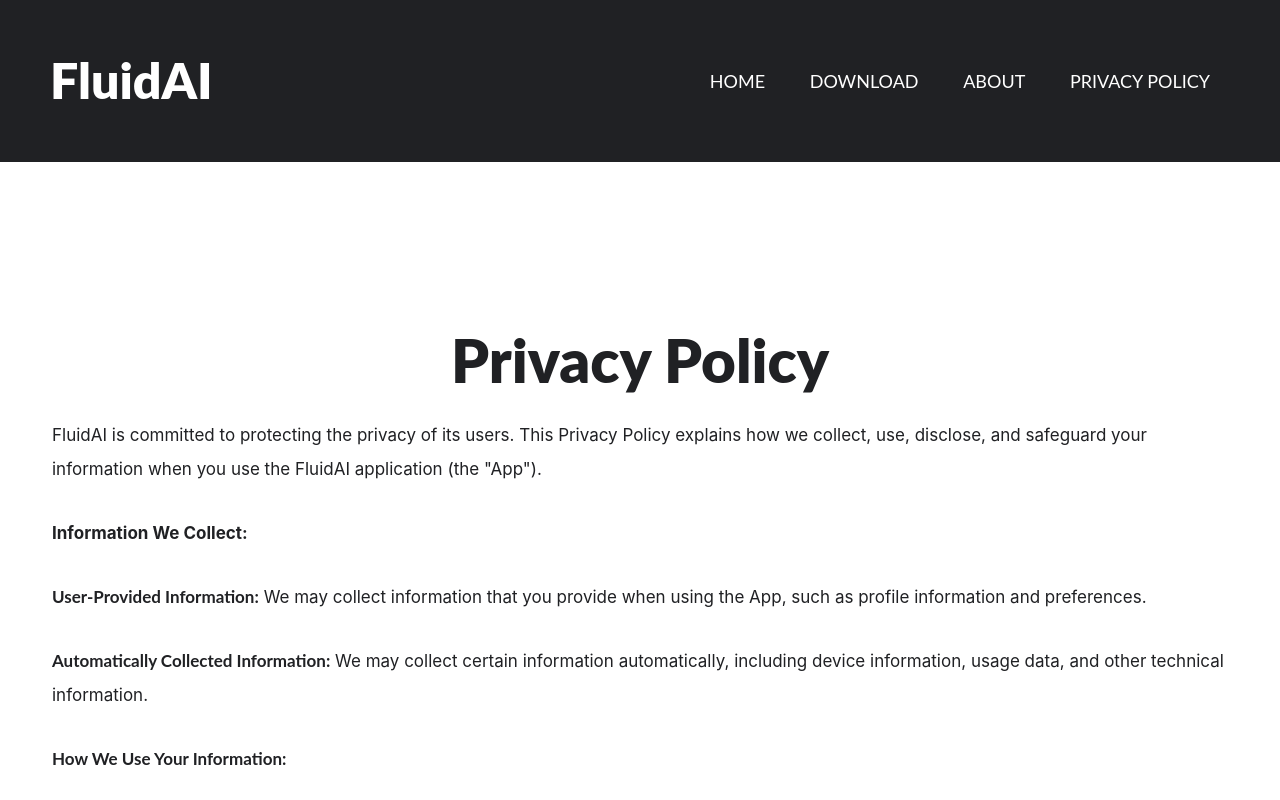
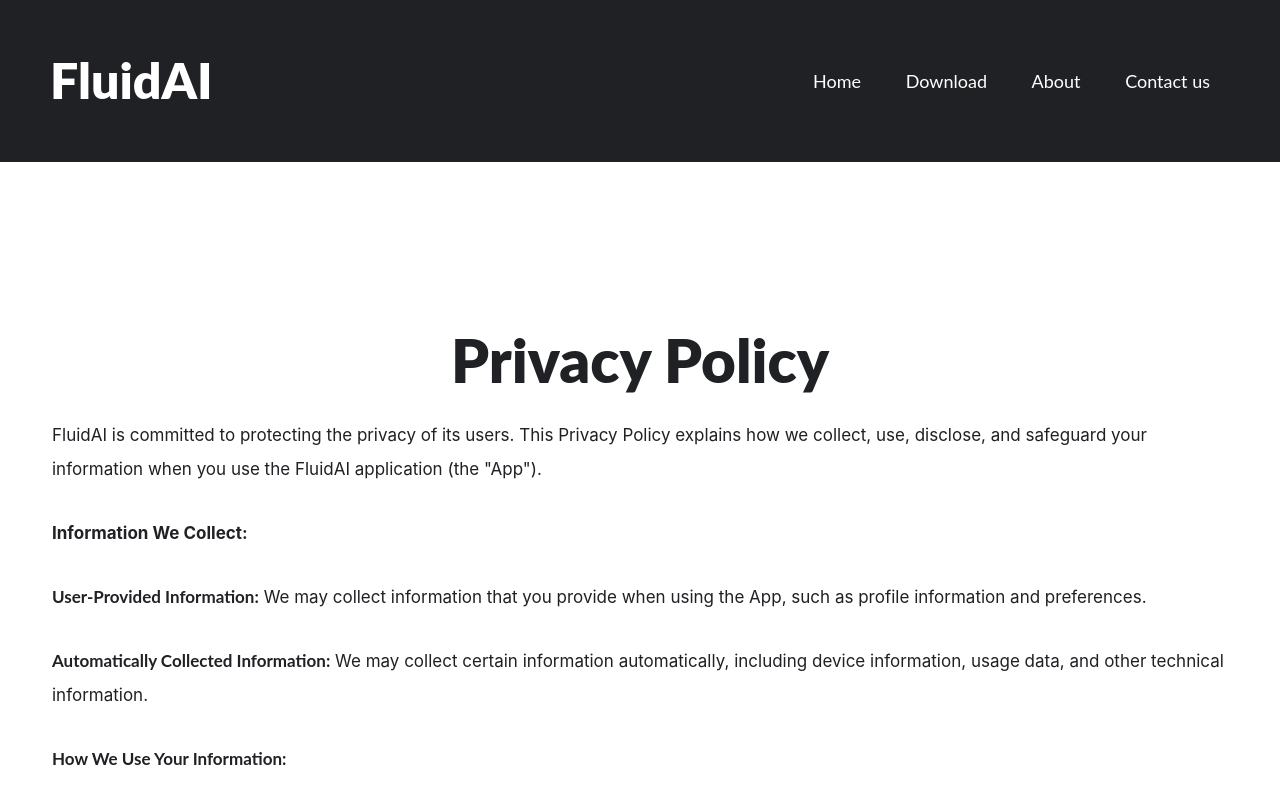
Before and after one commit to mirak2pk/Vortexit, a plain HTML site: page privacy-policy.html in a window 1280 px wide. Shown: the top 800 px of the page. Drawn offline with nearby package versions, Linux system fonts and the light colour scheme.

Commit message:
Update privacy-policy.html

```diff
--- a/privacy-policy.html
+++ b/privacy-policy.html
@@ -16,10 +16,10 @@
       </div>
       <div id="navbar">
         <ul>
-          <li><a href="index.html">HOME</a></li>
-          <li><a href="index.html#download">DOWNLOAD</a></li>
-          <li><a href="about.html">ABOUT</a></li>
-          <li><a href="privacy-policy.html">PRIVACY POLICY</a></li>
+          <li><a href="index.html">Home</a></li>
+          <li><a href="#download">Download</a></li>
+          <li><a href="about.html">About</a></li>
+          <li><a href="contactus.html">Contact us</a></li>
         </ul>
       </div>
       <div id="mobileNav">
```
